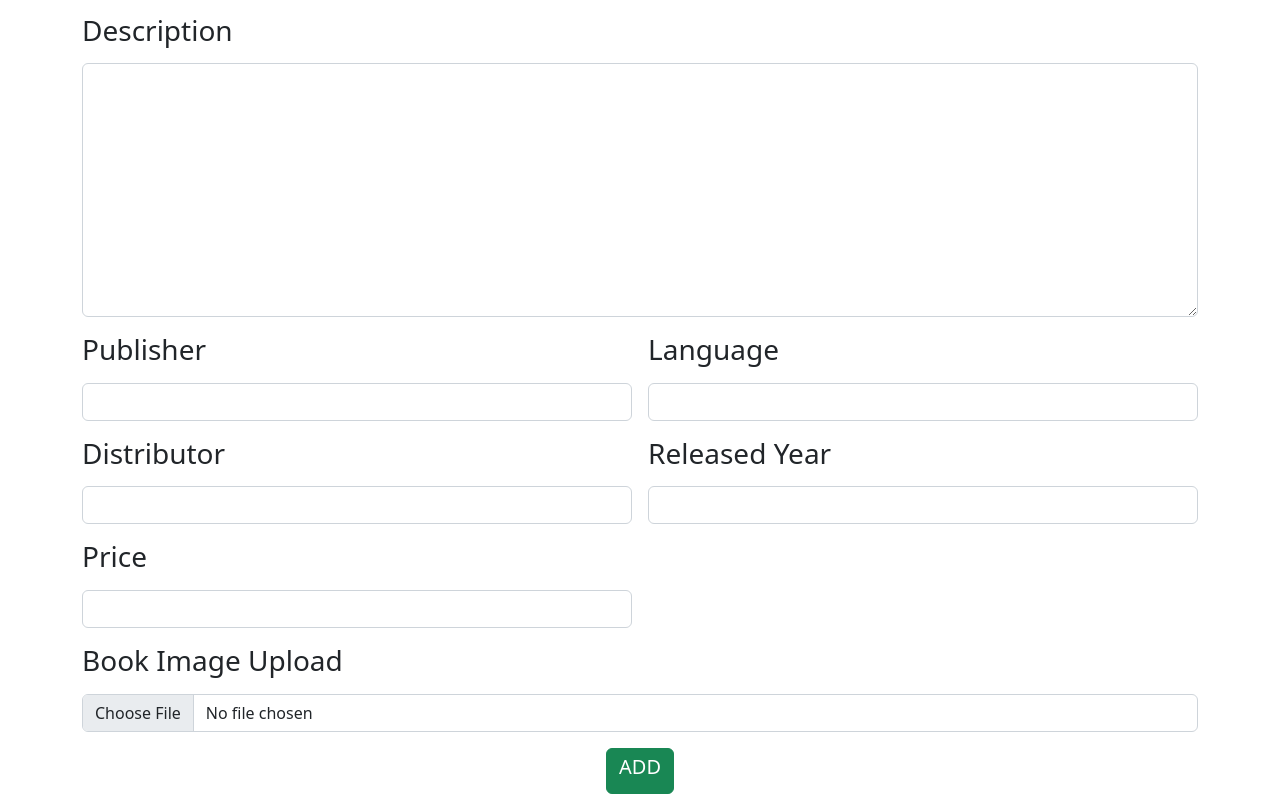
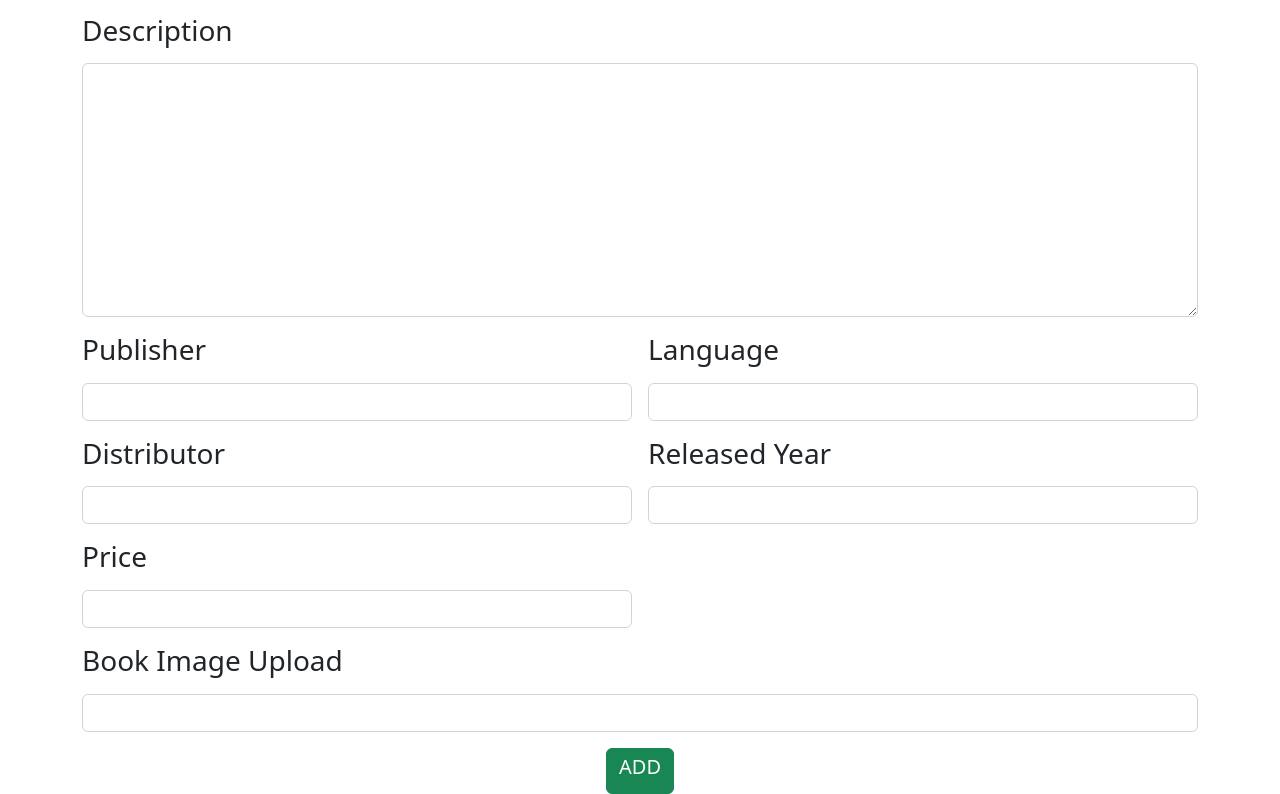
Before and after one commit to AmalAlby/LibraryAppAngular, an Angular app: page /entry in a window 1280 px wide. Shown: the part 258-1052 px from the top of the page. Built offline with nearby package versions, Linux system fonts and the light colour scheme.

Commit message:
entry binding added

```diff
--- /dev/null
+++ b/src/app/api.service.ts
@@ -0,0 +1,32 @@
+import { HttpClient } from '@angular/common/http';
+import { Injectable } from '@angular/core';
+
+@Injectable({
+  providedIn: 'root'
+})
+export class ApiService {
+
+  constructor(private http:HttpClient) { }
+
+
+  booksentry=(dataentry:any)=>{
+    return this.http.post("http://localhost:8080/entry",dataentry)
+  }
+
+  booksview=()=>{
+    return this.http.get("http://localhost:8080/view")
+  }
+
+  bookssearch=(searchdata:any)=>{
+    return this.http.post("http://localhost:8080/search",searchdata)
+  }
+
+  deletebook=(ddata:any)=>{
+    return this.http.post("http://localhost:8080/delete",ddata)
+  }
+
+  issuebook=(idata:any)=>{
+    return this.http.post("http://localhost:8080/issue",idata)
+  }
+
+}
--- a/src/app/app.module.ts
+++ b/src/app/app.module.ts
@@ -15,6 +15,7 @@ import { AdminloginComponent } from './adminlogin/adminlogin.component';
 import { UserregComponent } from './userreg/userreg.component';
 import { UserloginComponent } from './userlogin/userlogin.component';
 import { FormsModule } from '@angular/forms';
+import { HttpClientModule } from '@angular/common/http';
 
 const myroute:Routes=[
   {
@@ -73,7 +74,8 @@ const myroute:Routes=[
     BrowserModule,
     AppRoutingModule,
     RouterModule.forRoot(myroute),
-    FormsModule
+    FormsModule,
+    HttpClientModule
   ],
   providers: [],
   bootstrap: [AppComponent]
--- a/src/app/bookentry/bookentry.component.html
+++ b/src/app/bookentry/bookentry.component.html
@@ -40,7 +40,7 @@
                 </div>
                 <div class="col col-12 col-sm-12 col-md-12 col-lg-12 col-xl-12 col-xxl-12">
                     <label for="" class="form-label"><h3>Book Image Upload</h3></label>
-                    <input name="image" [(ngModel)]="image" type="file" name="" id="" class="form-control">
+                    <input name="image" [(ngModel)]="image" id="" class="form-control">
                 </div>
                 <div class="col col-12 col-sm-12 col-md-12 col-lg-12 col-xl-12 xol-xxl-12 text-center">
                     <button (click)="readvalues()" class="btn btn-success"><h5>ADD</h5></button>
--- a/src/app/bookentry/bookentry.component.ts
+++ b/src/app/bookentry/bookentry.component.ts
@@ -1,4 +1,5 @@
 import { Component } from '@angular/core';
+import { ApiService } from '../api.service';
 
 @Component({
   selector: 'app-bookentry',
@@ -17,9 +18,29 @@ export class BookentryComponent {
   price=""
   image=""
 
+  constructor(private api:ApiService){}
+
   readvalues=()=>{
     let data:any={"title":this.title,"author":this.author,"description":this.description,"publisher":this.publisher,"lang":this.lang,"dist":this.dist,"ry":this.ry,"price":this.price,"image":this.image}
     console.log(data)
+    this.api.booksentry(data).subscribe(
+      (response:any)=>{
+        console.log(response)
+        if(response.status=="success")
+        {
+          alert("Added Successfully")
+          this.title=""
+          this.author=""
+          this.description=""
+          this.publisher=""
+          this.lang=""
+          this.dist=""
+          this.ry=""
+          this.price=""
+          this.image=""
+        }
+      }
+    )
   }
 
 }
```
